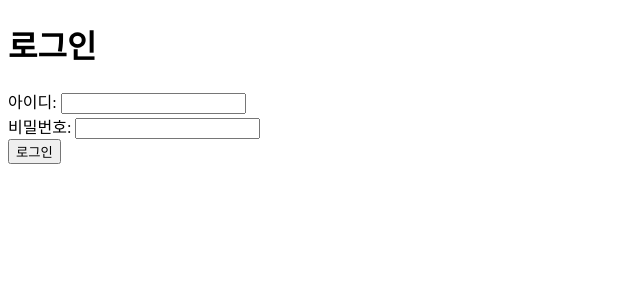
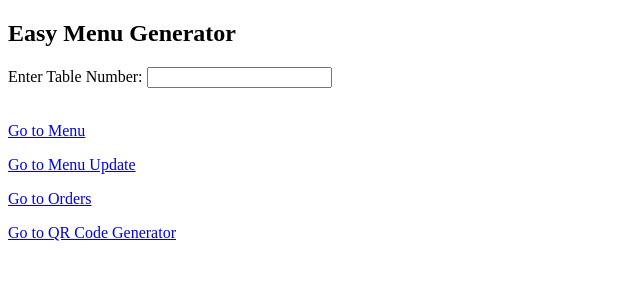
Before and after one commit to mirror3816/EMG_generator, a Flask app: page / in a window 1280 px wide. Shown: the top 300 px of the page, without its empty margins (0-640 px from the left). Run offline with Flask 3, Linux system fonts and the light colour scheme.

Commit message:
update 1.0.3

```diff
--- a/app.py
+++ b/app.py
@@ -1,169 +1,138 @@
 import json
-from flask import Flask, render_template, request, redirect, url_for, session, flash, send_from_directory
-import qrcode
 import os
-from werkzeug.utils import secure_filename
+from flask import Flask, render_template, request, redirect, url_for
+from flask_socketio import SocketIO
 
 app = Flask(__name__)
-app.secret_key = 'your_secret_key'  # 비밀키를 안전한 방법으로 설정하세요.
+socketio = SocketIO(app)
 
-# 가상의 사용자 데이터
-users = {}
+class MenuItem:
+    def __init__(self, name, description, price, image_filename):
+        self.name = name
+        self.description = description
+        self.price = price
+        self.image_filename = image_filename
 
-USERS_FILE = 'users.json'
+# JSON 파일 경로
+orders_file_path = 'orders.json'
+menu_file_path = 'menu.json'
 
-def save_users_to_file(users):
-    with open(USERS_FILE, 'w') as file:
-        json.dump(users, file)
+# 메뉴 초기 데이터 로드
+def load_menu():
+    try:
+        with open(menu_file_path, 'r', encoding='utf-8') as file:
+            menu_items = json.load(file)
+    except (FileNotFoundError, json.JSONDecodeError):
+        menu_items = []
+    return [MenuItem(**item) for item in menu_items]
 
-def load_users_from_file():
+# 주문 내역 초기 데이터 로드
+def load_orders():
     try:
-        with open(USERS_FILE, 'r') as file:
-            return json.load(file)
-    except FileNotFoundError:
-        return {}
+        with open(orders_file_path, 'r', encoding='utf-8') as file:
+            orders = json.load(file)
+    except (FileNotFoundError, json.JSONDecodeError):
+        orders = []
+    return orders
 
-# 가상의 메뉴 데이터
-menu_items = []
-
-UPLOAD_FOLDER = 'uploads'
-ALLOWED_EXTENSIONS = {'png', 'jpg', 'jpeg', 'gif'}
-
-app.config['UPLOAD_FOLDER'] = UPLOAD_FOLDER
-
-def allowed_file(filename):
-    return '.' in filename and filename.rsplit('.', 1)[1].lower() in ALLOWED_EXTENSIONS
-
-def save_menu_to_file():
-    with open('menu_data.json', 'w') as file:
-        json.dump(menu_items, file)
-
-def load_menu_from_file():
-    try:
-        with open('menu_data.json', 'r') as file:
-            return json.load(file)
-    except FileNotFoundError:
-        return []
+menu_items = load_menu()
+all_orders = load_orders()
 
 @app.route('/')
-def index():
-    return render_template('login.html')
+def home():
+    return render_template('index.html', menu_items=menu_items)
 
-@app.route('/login', methods=['POST'])
-def login():
-    username = request.form['username']
-    password = request.form['password']
+@app.route('/menu/<table_number>', methods=['GET', 'POST'])
+def menu(table_number):
+    if request.method == 'POST':
+        # 주문 로직 처리
+        order_data = request.form.get('order_data')
 
-    users = load_users_from_file()
+        # 주문 내역 저장
+        all_orders.append({'table_number': table_number, 'order_data': order_data})
 
-    if not users:
-        # 최초 로그인 시 회원가입 처리
-        users[username] = password
-        save_users_to_file(users)
+        # 주문 내역을 JSON 파일에 저장
+        with open('orders.json', 'w') as file:
+            json.dump(all_orders, file)
 
-        session['username'] = username
-        flash('처음 로그인하여 회원 가입이 완료되었습니다.', 'success')
-        return redirect(url_for('menu'))
-    elif username in users and users[username] == password:
-        session['username'] = username
-        flash('로그인 성공!', 'success')
-        return redirect(url_for('menu'))
-    else:
-        flash('아이디 또는 비밀번호가 올바르지 않습니다.', 'error')
-        return redirect(url_for('index'))
+        # 실시간으로 주문 내역을 클라이언트에게 알림
+        socketio.emit('order_update', {'table_number': table_number, 'order_data': order_data}, namespace='/orders')
 
-@app.route('/menu')
-def menu():
-    if 'username' in session:
-        return render_template('menu.html', menu=menu_items)
-    else:
-        flash('로그인이 필요합니다.', 'error')
-        return redirect(url_for('index'))
+    # 메뉴 데이터를 템플릿으로 전달
+    return render_template('menu.html', table_number=table_number, menu_items=menu_items)
 
-@app.route('/add_menu', methods=['GET', 'POST'])
-def add_menu():
-    if 'username' in session:
-        if request.method == 'POST':
-            name = request.form['name']
-            price = int(request.form['price'])
-            description = request.form['description']
 
-            # 파일 업로드 처리
-            if 'image' in request.files:
-                file = request.files['image']
-                if file and allowed_file(file.filename):
-                    filename = secure_filename(file.filename)
-                    file.save(os.path.join(app.config['UPLOAD_FOLDER'], filename))
-                else:
-                    flash('이미지 파일이 올바르지 않습니다.', 'error')
+# 주문 내역 페이지
+@app.route('/orders', methods=['GET', 'POST'])
+def orders():
+    return render_template('orders.html', all_orders=all_orders)
 
-            new_menu = {"name": name, "price": price, "description": description, "image": filename}
-            menu_items.append(new_menu)
+# 주문 내역 삭제
+@app.route('/delete_order/<table_number>', methods=['POST'])
+def delete_order(table_number):
+    # Delete orders associated with the table
+    all_orders[:] = [order for order in all_orders if order['table_number'] != table_number]
 
-            save_menu_to_file()
+    # Notify clients about the order deletion
+    socketio.emit('order_delete', {'table_number': table_number}, namespace='/orders')
 
-            return redirect(url_for('menu'))
+    return redirect(url_for('orders'))
 
-        return render_template('add_menu.html')
-    else:
-        flash('로그인이 필요합니다.', 'error')
-        return redirect(url_for('index'))
+# WebSocket 네임스페이스
+@socketio.on('connect', namespace='/orders')
+def handle_connect():
+    print('Client connected to orders namespace')
 
-@app.route('/generate_qrcode')
-def generate_qrcode():
-    if 'username' in session:
-        # QR 코드에 포함될 URL 생성
-        url = request.url_root + 'menu'
+@app.route('/menu_update', methods=['GET', 'POST'])
+def menu_update():
+    if request.method == 'POST':
+        # 새로운 메뉴 항목 추가
+        name = request.form.get('name')
+        description = request.form.get('description')
+        price = float(request.form.get('price'))
 
-        # QR 코드 생성
-        qr = qrcode.QRCode(
-            version=1,
-            error_correction=qrcode.constants.ERROR_CORRECT_L,
-            box_size=10,
-            border=4,
-        )
-        qr.add_data(url)
-        qr.make(fit=True)
+        # 이미지 파일 저장
+        image_file = request.files['image']
+        image_filename = image_file.filename if image_file else None
+        if image_filename:
+            image_path = os.path.join('static', 'images', image_filename)
+            image_file.save(image_path)
 
-        # QR 코드 이미지 생성
-        img = qr.make_image(fill_color="black", back_color="white")
+        new_item = MenuItem(name, description, price, image_filename)
+        menu_items.append(new_item)
 
-        # 이미지 저장
-        img.save('static/images/qrcode.png')
+        # 메뉴 항목을 JSON 파일에 저장
+        save_menu()
 
-        return render_template('qrcode.html', url=url)
-    else:
-        flash('로그인이 필요합니다.', 'error')
-        return redirect(url_for('index'))
+        # 리디렉션을 통해 새로고침 시 "페이지 없음" 오류 방지
+        return redirect(url_for('menu_update'))
 
-@app.route('/delete_menu/<int:menu_index>', methods=['GET', 'POST'])
-def delete_menu(menu_index):
-    if 'username' in session:
-        if request.method == 'POST':
-            del menu_items[menu_index]
-            save_menu_to_file()
-            return redirect(url_for('menu'))
+    return render_template('menu_update.html', menu_items=menu_items)
 
-        return render_template('delete_menu.html', menu_index=menu_index, menu_item=menu_items[menu_index])
-    else:
-        flash('로그인이 필요합니다.', 'error')
-        return redirect(url_for('index'))
+# JSON 파일에 주문 내역 저장
+def save_orders():
+    with open(orders_file_path, 'w') as file:
+        json.dump(all_orders, file)
 
-@app.route('/uploads/<filename>')
-def uploaded_file(filename):
-    return send_from_directory(app.config['UPLOAD_FOLDER'], filename)
+# JSON 파일에 메뉴 저장
+def save_menu():
+    menu_data = [{'name': item.name, 'description': item.description, 'price': item.price, 'image_filename': item.image_filename} for item in menu_items]
+    with open(menu_file_path, 'w') as file:
+        json.dump(menu_data, file)
 
-@app.route('/logout')
-def logout():
-    session.pop('username', None)
-    flash('로그아웃 되었습니다.', 'success')
-    return redirect(url_for('index'))
+@app.route('/delete_menu_item/<int:index>', methods=['DELETE'])
+def delete_menu_item(index):
+    if 0 <= index < len(menu_items):
+        del menu_items[index]
+        # 메뉴 항목을 JSON 파일에 저장
+        save_menu()
+        return 'Menu item deleted successfully', 200
+    return 'Invalid index', 404
+
+@app.route('/qrcode')
+def qrcode():
+    return render_template('qrcode.html')
 
 if __name__ == '__main__':
-    # 애플리케이션이 실행될 때 저장된 메뉴 데이터를 불러옵니다.
-    menu_items = load_menu_from_file()
-
-    if not os.path.exists(app.config['UPLOAD_FOLDER']):
-        os.makedirs(app.config['UPLOAD_FOLDER'])
-
-    app.run(debug=True)
+    # 애플리케이션 실행
+    socketio.run(app, debug=True)
--- /dev/null
+++ b/menu.json
@@ -0,0 +1 @@
+[{"name": "123", "description": "123", "price": 123.0, "image_filename": "DKrKlHD_1.jpg"}, {"name": "456", "description": "456", "price": 456.0, "image_filename": "DKrKlHD_2.jpg"}]
--- a/menu_data.json
+++ /dev/null
@@ -1 +0,0 @@
-[{"name": "123", "price": 123, "description": "123", "image": "DKrKlHD_1.jpg"}, {"name": "123", "price": 123, "description": "123", "image": "DKrKlHD_8.jpg"}, {"name": "123", "price": 123, "description": "123", "image": "DKrKlHD_8.jpg"}]
--- /dev/null
+++ b/orders.json
@@ -0,0 +1 @@
+[{"table_number": "3", "order_data": "123 (Quantity: 1)"}, {"table_number": "3", "order_data": "123 (Quantity: 1)"}]
--- a/templates/index.html
+++ b/templates/index.html
@@ -2,10 +2,24 @@
 <html lang="en">
 <head>
     <meta charset="UTF-8">
+    <meta http-equiv="X-UA-Compatible" content="IE=edge">
     <meta name="viewport" content="width=device-width, initial-scale=1.0">
-    <title>메뉴판</title>
+    <title>Easy Menu Generator</title>
 </head>
 <body>
+    <h2>Easy Menu Generator</h2>
 
+    <form action="/menu" method="get">
+        <label for="tableNumber">Enter Table Number: </label>
+        <input type="text" id="tableNumber" name="tableNumber" required>
+    </form>
+
+    <br>
+
+    <!-- Updated link with table number in the URL -->
+    <p><a href="/menu/{{ tableNumber }}">Go to Menu</a></p>
+    <p><a href="/menu_update">Go to Menu Update</a></p>
+    <p><a href="/orders">Go to Orders</a></p>
+    <p><a href="/qrcode">Go to QR Code Generator</a></p>
 </body>
 </html>
--- a/templates/login.html
+++ /dev/null
@@ -1,21 +0,0 @@
-<!-- login.html -->
-<!DOCTYPE html>
-<html lang="en">
-<head>
-    <meta charset="UTF-8">
-    <meta name="viewport" content="width=device-width, initial-scale=1.0">
-    <title>로그인</title>
-</head>
-<body>
-    <h1>로그인</h1>
-    <form method="POST" action="{{ url_for('login') }}">
-        <label for="username">아이디:</label>
-        <input type="text" name="username" required><br>
-
-        <label for="password">비밀번호:</label>
-        <input type="password" name="password" required><br>
-
-        <button type="submit">로그인</button>
-    </form>
-</body>
-</html>
--- a/users.json
+++ /dev/null
@@ -1 +0,0 @@
-{"123": "123"}
```
Also changed, not shown: templates/add_menu.html (deleted, +0 -28 lines), templates/delete_menu.html (deleted, +0 -23 lines), templates/menu.html (+31 -9 lines), templates/menu_update.html (added, +68 -0 lines), templates/orders.html (added, +78 -0 lines), templates/qrcode.html (+51 -5 lines), README.md (deleted), static/images/DKrKlHD_1.jpg (renamed from uploads/DKrKlHD_1.jpg), static/images/DKrKlHD_2.jpg (added), static/images/DKrKlHD_3.jpg (added), static/images/qrcode.png (deleted), uploads/DKrKlHD_8.jpg (deleted).
